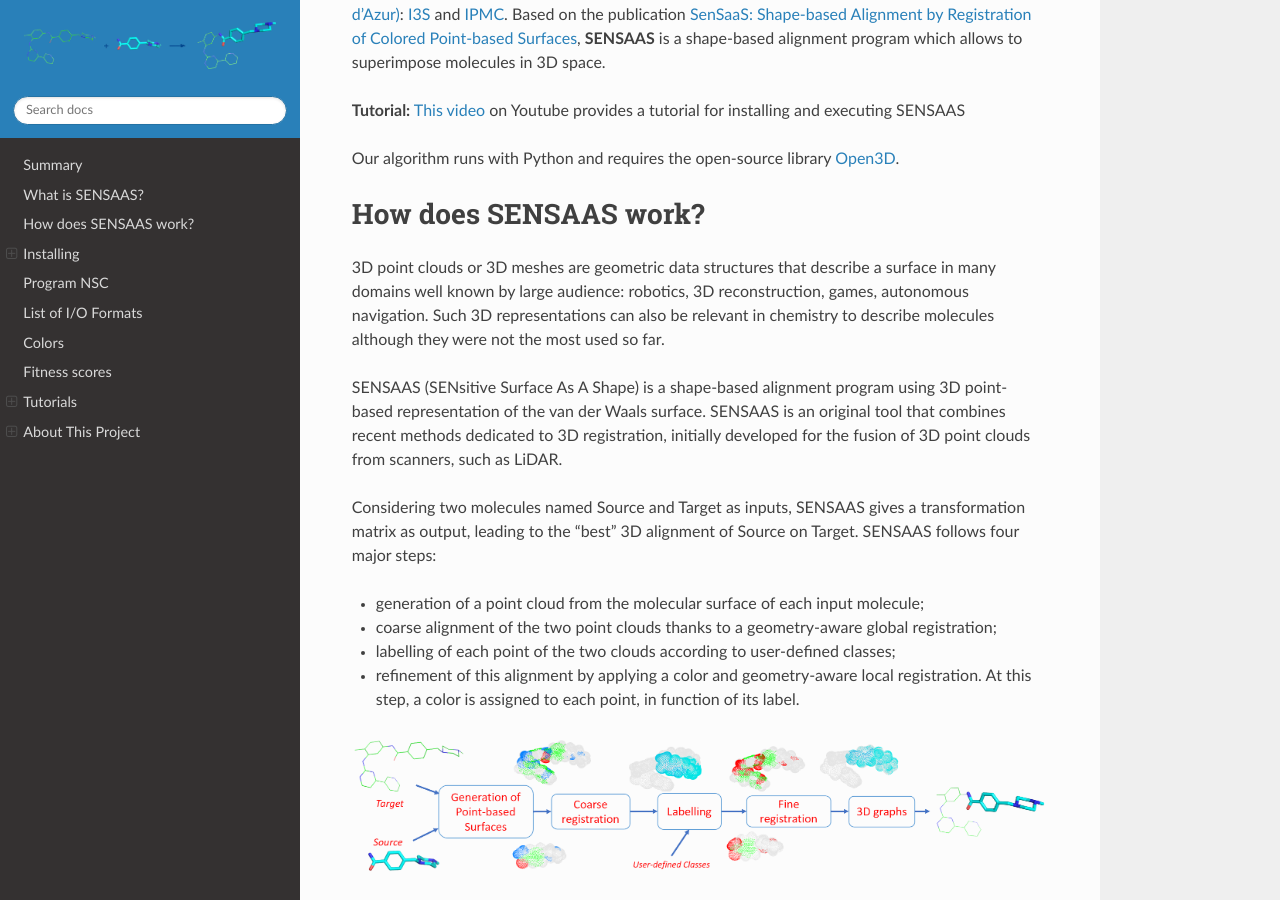
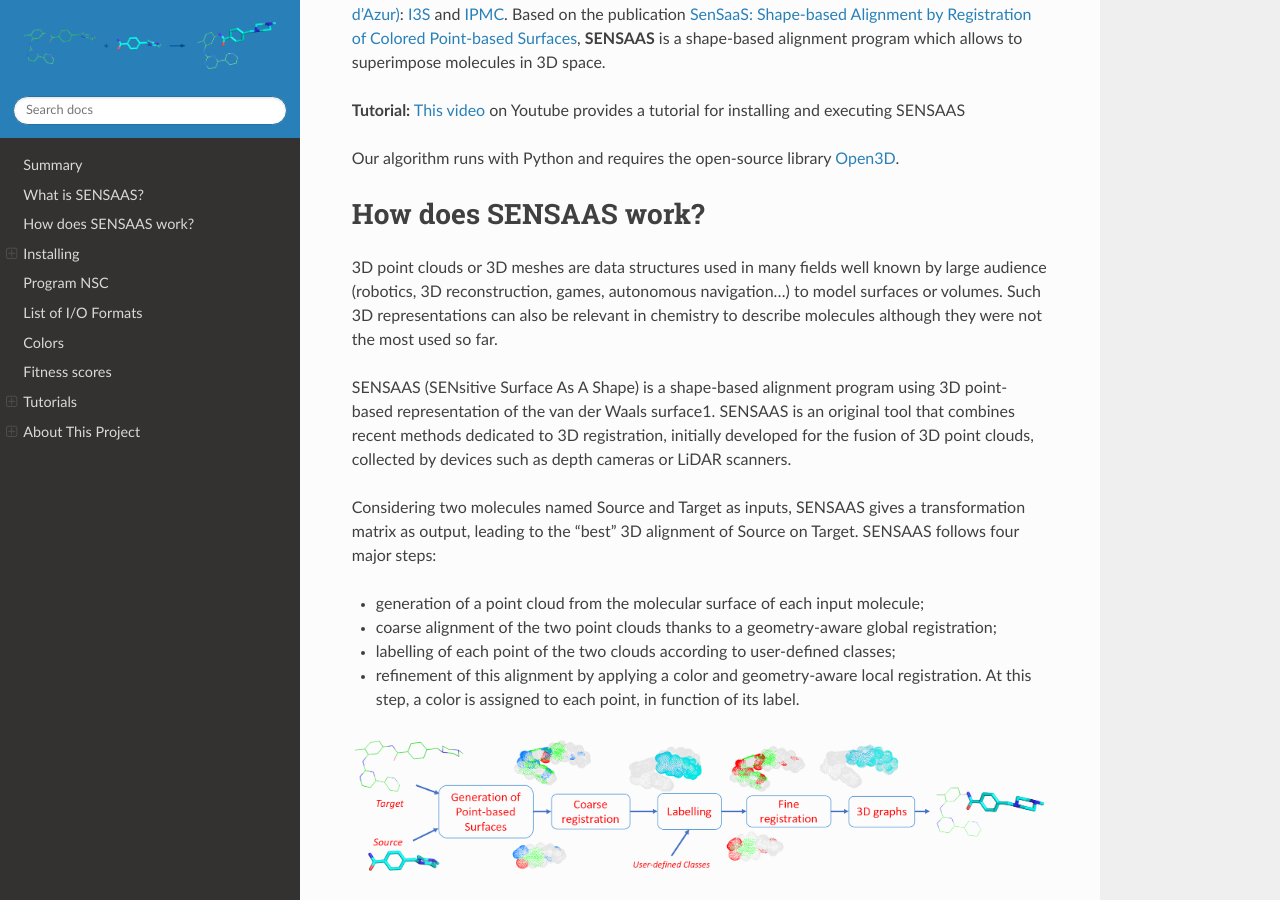
Before and after one commit to SENSAAS/sensaas, a Sphinx documentation site: the page built from docs/index.rst, in a window 1280 px wide and 900 px high, scrolled down 637 px. Built offline with Sphinx 7.4.7 and the Read the Docs theme 2.0.0, drawn with Linux system fonts in a browser that asks for light colours.

Commit message:
Update index.rst

```diff
--- a/docs/index.rst
+++ b/docs/index.rst
@@ -37,9 +37,9 @@ Our algorithm runs with Python and requires the open-source library `Open3D <htt
 How does SENSAAS work?
 ======================
 
-3D point clouds or 3D meshes are geometric data structures that describe a surface in many domains well known by large audience: robotics, 3D reconstruction, games, autonomous navigation. Such 3D representations can also be relevant in chemistry to describe molecules although they were not the most used so far.
+3D point clouds or 3D meshes are data structures used in many fields well known by large audience (robotics, 3D reconstruction, games, autonomous navigation...) to model surfaces or volumes. Such 3D representations can also be relevant in chemistry to describe molecules although they were not the most used so far.
 
-SENSAAS (SENsitive Surface As A Shape) is a shape-based alignment program using 3D point-based representation of the van der Waals surface. SENSAAS is an original tool that combines recent methods dedicated to 3D registration, initially developed for the fusion of 3D point clouds from scanners, such as LiDAR.
+SENSAAS (SENsitive Surface As A Shape) is a shape-based alignment program using 3D point-based representation of the van der Waals surface1. SENSAAS is an original tool that combines recent methods dedicated to 3D registration, initially developed for the fusion of 3D point clouds, collected by devices such as depth cameras or LiDAR scanners.
 
 Considering two molecules named Source and Target as inputs, SENSAAS gives a transformation matrix as output, leading to the "best" 3D alignment of Source on Target. SENSAAS follows four major steps:
 
```
